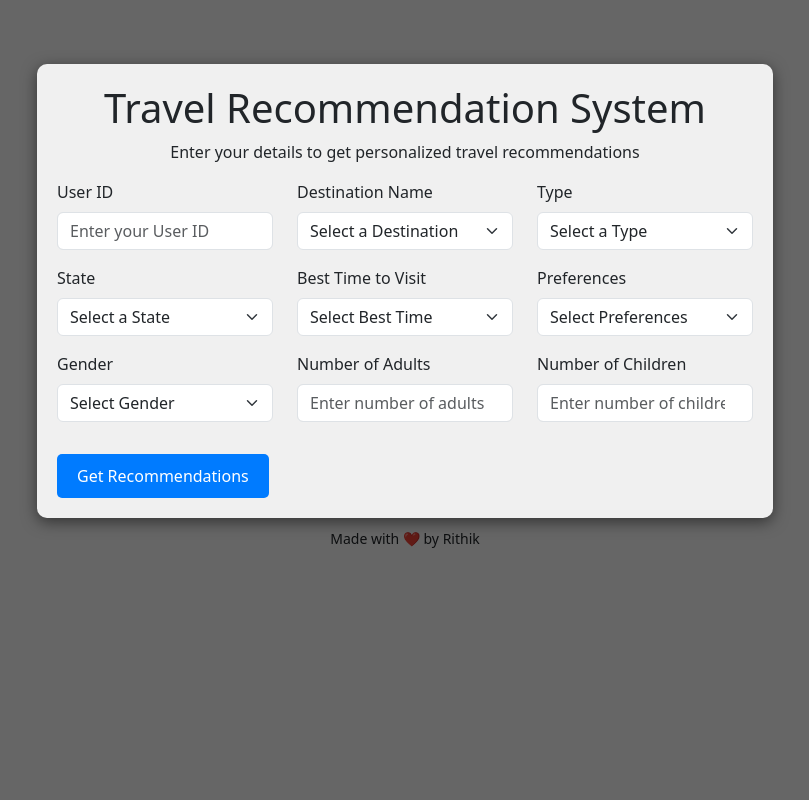
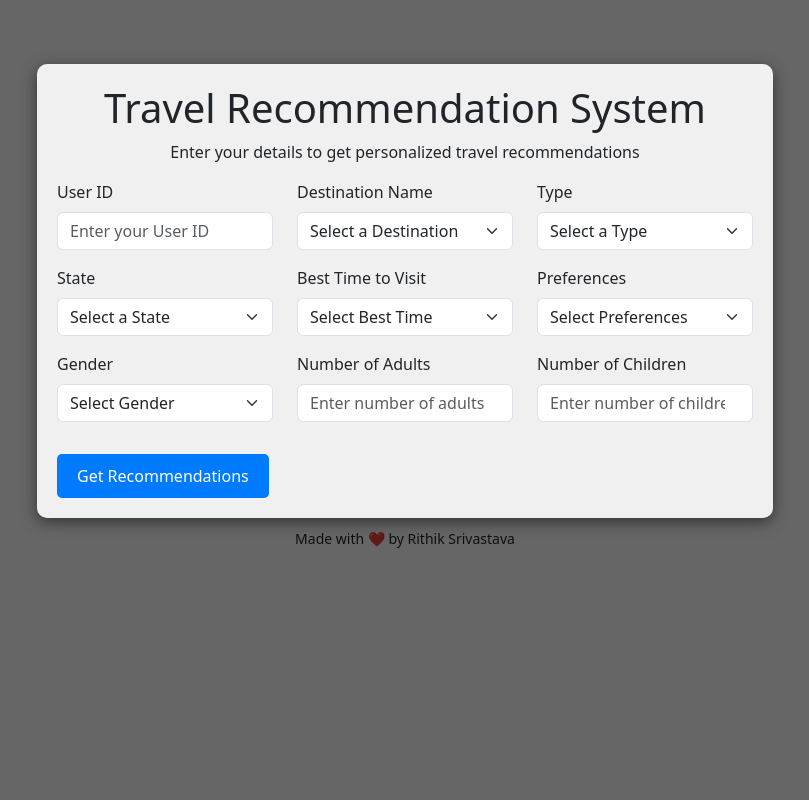
Before and after one commit to slavebotallen/wanderwise-travel-recommendation, a Flask app: page /recommend in a window 1280 px wide. Shown: the whole page, without its empty margins (235-1044 px from the left). Run offline with Flask 2, Linux system fonts and the light colour scheme; parts of the project's set-up code (start-up, migrations or seed data) failed here and were passed over; some libraries are stand-ins or nearby versions.

Commit message:
recommendation.html

```diff
--- a/templates/recommendation.html
+++ b/templates/recommendation.html
@@ -176,7 +176,7 @@
     </div>
 
 <footer style="text-align:center; padding: 10px; font-size: 14px;">
-  Made with ❤️ by Rithik
+  Made with ❤️ by Rithik Srivastava
 </footer>
 
 </body>
```
